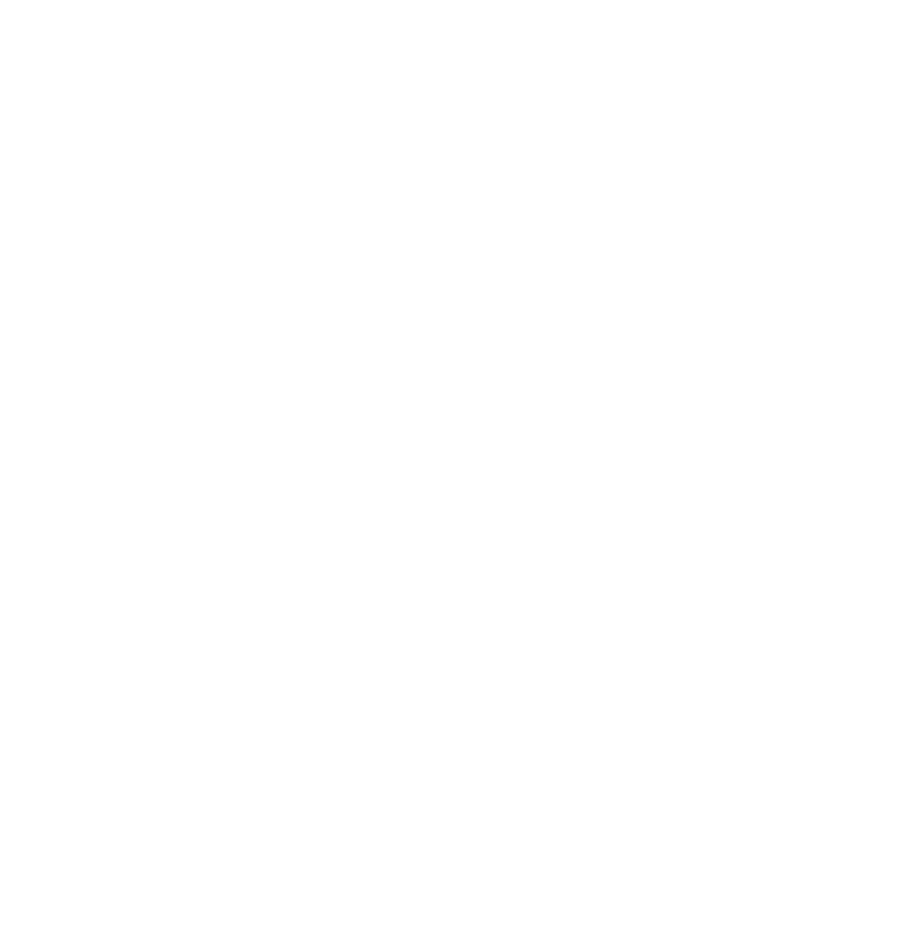
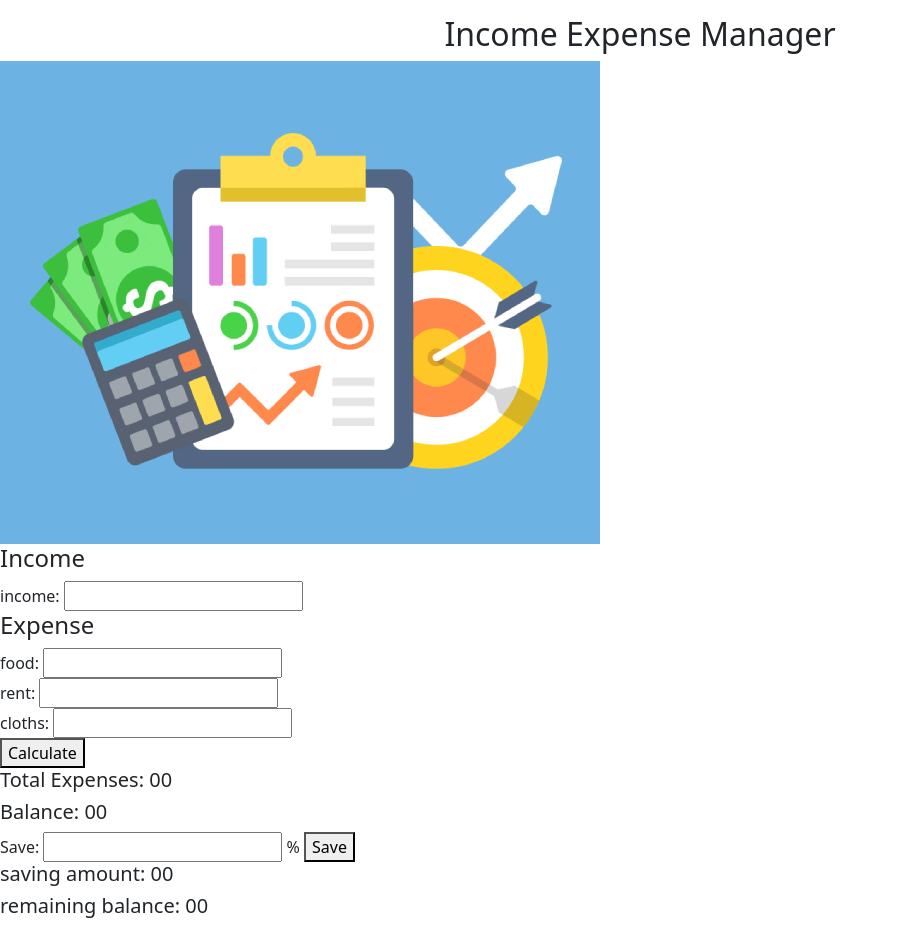
Before and after one commit to rakibul-cse-diu/income-expense-manager, a plain HTML site: page index.html in a window 1280 px wide. Shown: the whole page, without its empty margins (0-898 px from the left). Before the commit the page ends 800 px from the top, so only its background shows below. Drawn offline with nearby package versions, Linux system fonts and the light colour scheme.

Commit message:
add main section

```diff
--- a/css/style.css
+++ b/css/style.css
@@ -0,0 +1,8 @@
+body{
+    padding: 15px 0;
+}
+
+/* header  */
+header h1{
+    font-size: 2em;
+}
--- a/index.html
+++ b/index.html
@@ -16,7 +16,55 @@
 
 <body>
 
+    <!-- Header -->
+    <header>
+        <div class="logo">
+            <h1 class="text-center">Income Expense Manager</h1>
+        </div>
+    </header>
 
+    <!-- Main section  -->
+    <main>
+        <div class="section-img">
+            <img src="./images/Financial-Budget.webp" alt="money managmennt">
+        </div>
+
+        <div class="money-manage">
+            <!-- income -->
+            <div class="income">
+                <h4>Income</h4>
+                <span>income: </span>
+                <input type="number" id="income-in">
+            </div>
+            <!-- expense -->
+            <div class="expense">
+                <h4>Expense</h4>
+                <span>food: </span>
+                <input type="number" id="ex-food-in"><br>
+
+                <span>rent: </span>
+                <input type="number" id="ex-rent-in"><br>
+
+                <span>cloths: </span>
+                <input type="number" id="ex-cloth-in"><br>
+
+                <button class="cal-btn">Calculate</button>
+
+                <h5>Total Expenses: <span id="total-ex">00</span></h5>
+                <h5>Balance: <span id="balance">00</span></h5>
+            </div>
+            <!-- savings -->
+            <div class="saving">
+                <span>Save: </span>
+                <input type="number" id="save-in">
+                <span> % </span>
+                <button class="save-btn">Save</button>
+
+                <h5>saving amount: <span id="saving">00</span></h5>
+                <h5>remaining balance: <span id="remaining">00</span></h5>
+            </div>
+        </div>
+    </main>
 
 
 
```
